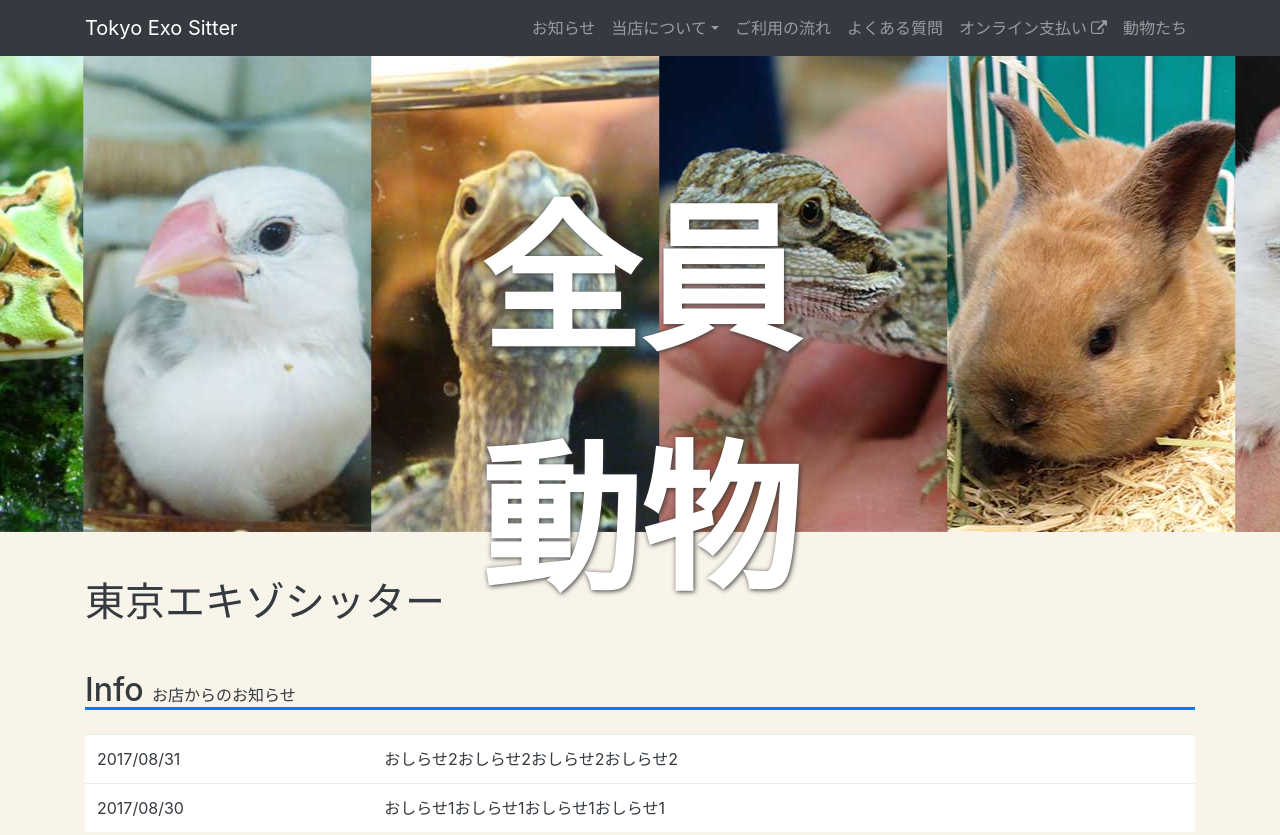
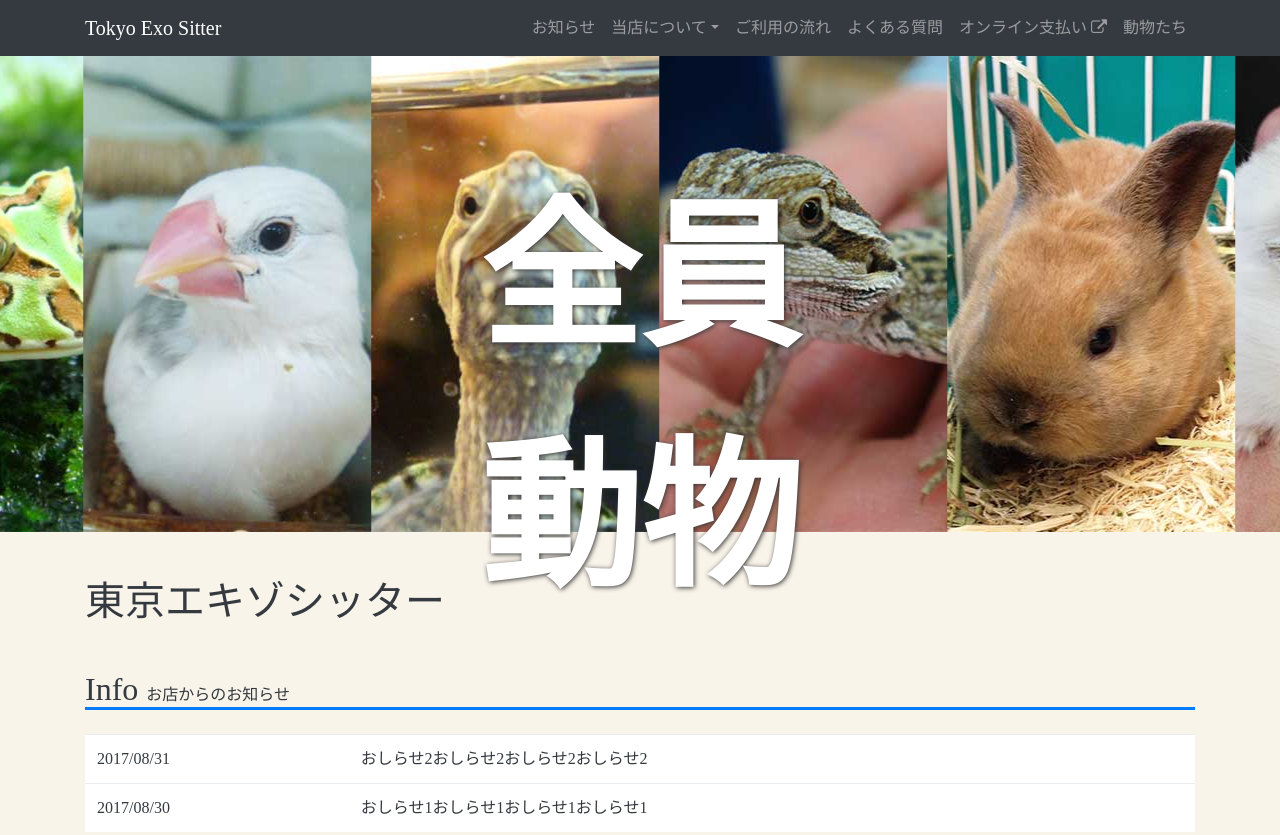
Before and after one commit to exo2017/TESOFFICIAL, a plain HTML site: page index.html in a window 1280 px wide. Shown: the top 835 px of the page. Drawn offline with nearby package versions, Linux system fonts and the light colour scheme; a script that the page names is missing.

Commit message:
G2サンセリフのfont追加

```diff
--- a/css/modern-business.css
+++ b/css/modern-business.css
@@ -22,6 +22,7 @@ body {
   padding-top: 54px;
   background-color: #f9f4ea;
   color: #343A40;
+  font-family: "G2サンセリフ-U"
 }
 
 @media (min-width: 992px) {
```
